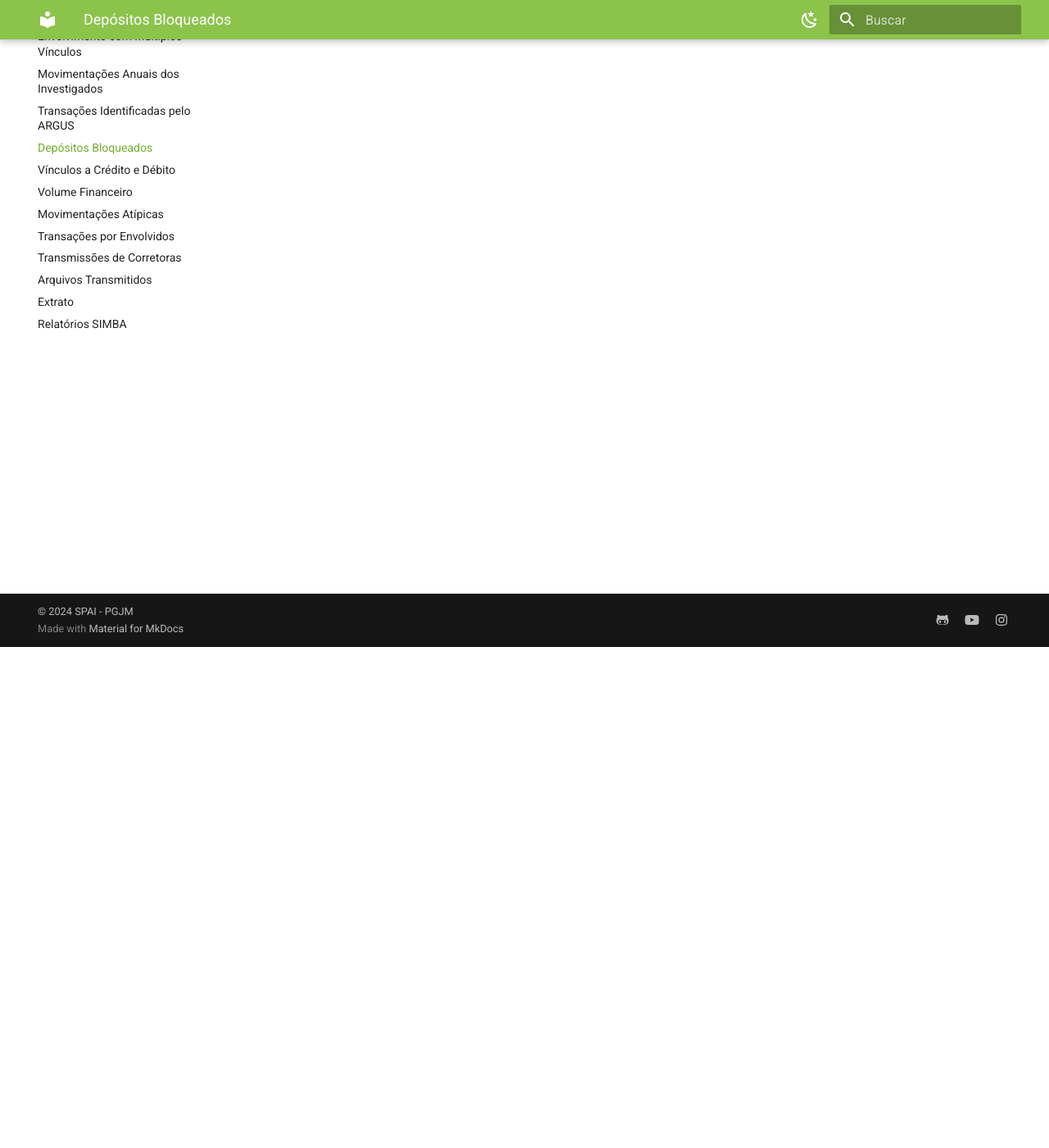
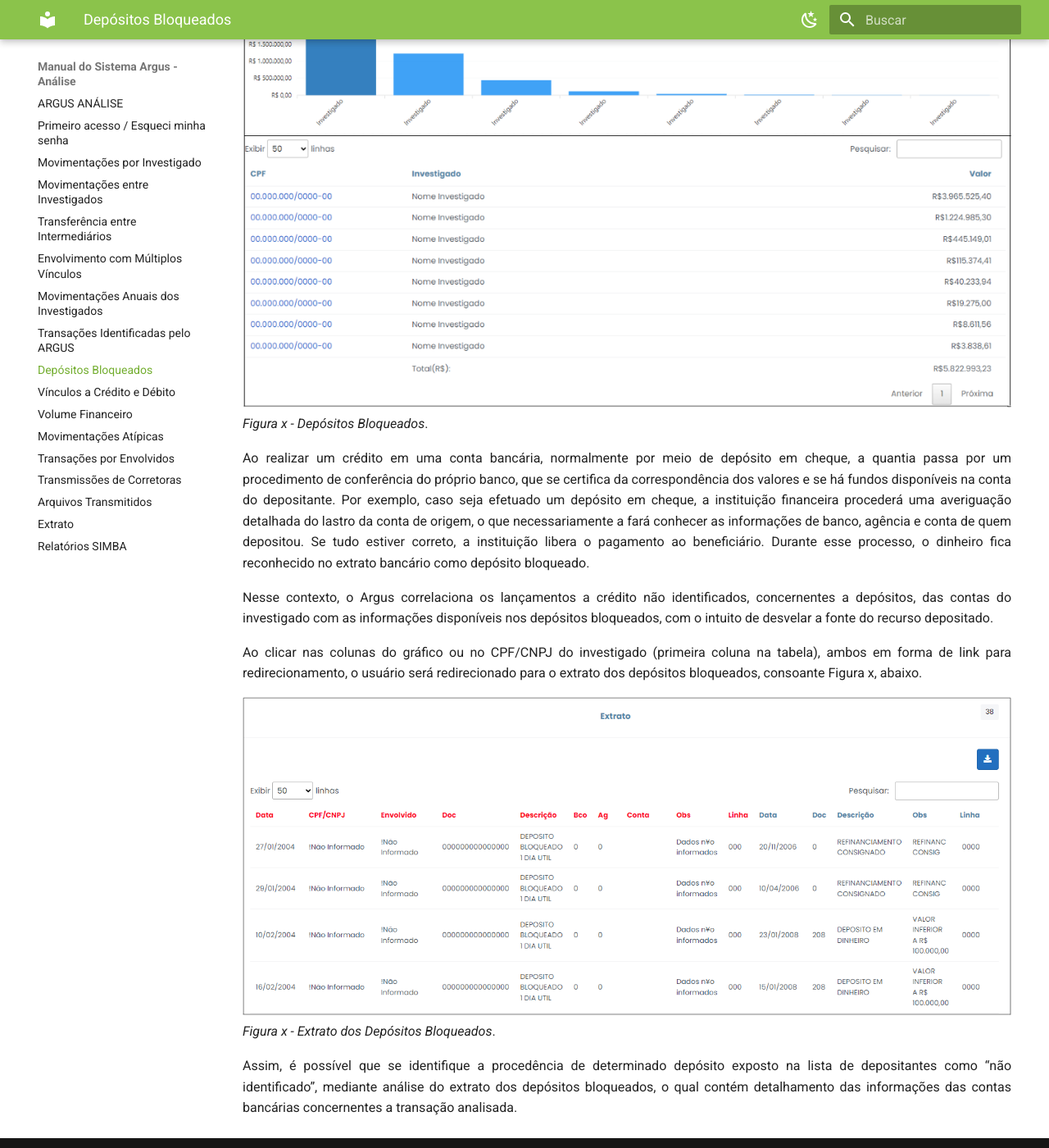
Before and after one commit to PGJM-SPAI/Manual_ARGUS_An-lise, an MkDocs documentation site: the page built from docs/Página08.md, in a window 1280 px wide and 1400 px high, scrolled down 611 px. Shown: the whole window at 82% size. Built offline with MkDocs 1.6.1 and Material for MkDocs 9.7.7, drawn with Linux system fonts in a browser that asks for light colours; some of the changed text lies outside the part shown.

```diff
--- a/docs/Página08.md
+++ b/docs/Página08.md
@@ -1,4 +1,19 @@
 # Depósitos Bloqueados
 
 ![](img/DepósitosBloqueados.png)<br>
-*Figura x - Opção Depósitos Bloqueados*. <br><br>
+
+<p style="text-align: justify;">Esta opção concatena os créditos não identificados, relativos a depósitos, com os dados bancários apontados nos depósitos bloqueados, o que torna possível constatar depositantes, a priori, não identificados. As informações são apresentadas em forma de gráfico e tabela, conforme indicado na Figura x, a seguir.</p>
+
+![](img/Bloqueados.png)<br>
+*Figura x - Depósitos Bloqueados*. <br>
+
+<p style="text-align: justify;">Ao realizar um crédito em uma conta bancária, normalmente por meio de depósito em cheque, a quantia passa por um procedimento de conferência do próprio banco, que se certifica da correspondência dos valores e se há fundos disponíveis na conta do depositante. Por exemplo, caso seja efetuado um depósito em cheque, a instituição financeira procederá uma averiguação detalhada do lastro da conta de origem, o que necessariamente a fará conhecer as informações de banco, agência e conta de quem depositou. Se tudo estiver correto, a instituição libera o pagamento ao beneficiário. Durante esse processo, o dinheiro fica reconhecido no extrato bancário como depósito bloqueado.</p>
+
+<p style="text-align: justify;">Nesse contexto, o Argus correlaciona os lançamentos a crédito não identificados, concernentes a depósitos, das contas do investigado com as informações disponíveis nos depósitos bloqueados, com o intuito de desvelar a fonte do recurso depositado.</p>
+
+<p style="text-align: justify;">Ao clicar nas colunas do gráfico ou no CPF/CNPJ do investigado (primeira coluna na tabela), ambos em forma de link para redirecionamento, o usuário será redirecionado para o extrato dos depósitos bloqueados, consoante Figura x, abaixo. </p>
+
+![](img/ExtratoDepósitosBloqueados.png)<br>
+*Figura x - Extrato dos Depósitos Bloqueados*. <br>
+
+<p style="text-align: justify;">Assim, é possível que se identifique a procedência de determinado depósito exposto na lista de depositantes como “não identificado”, mediante análise do extrato dos depósitos bloqueados, o qual contém detalhamento das informações das contas bancárias concernentes a transação analisada.</p>
```
Also changed, not shown: docs/Página02.md (+1 -1 lines), docs/Página03.md (+1 -1 lines), docs/Página04.md (+1 -1 lines), docs/Página06.md (+3 -4 lines), docs/Página09.md (+9 -1 lines), docs/img/Bloqueados.png (added), docs/img/ExtratoDepósitosBloqueados.png (added), docs/img/TransaçãoExtrato.png, docs/img/VínculoCréditoDébitoTabela.png (added), docs/img/Vínculos.png (added).
